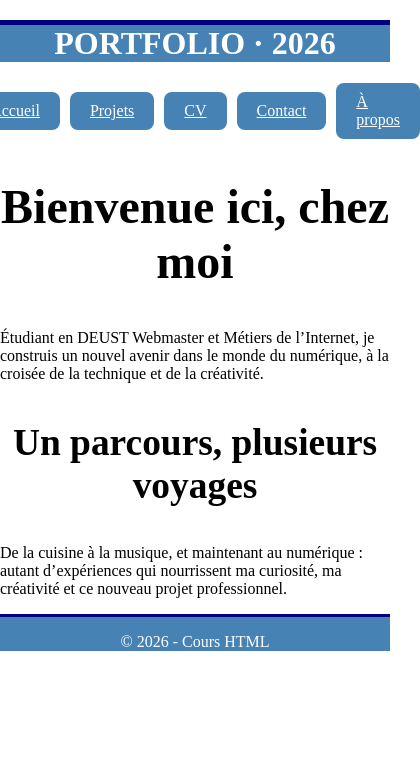
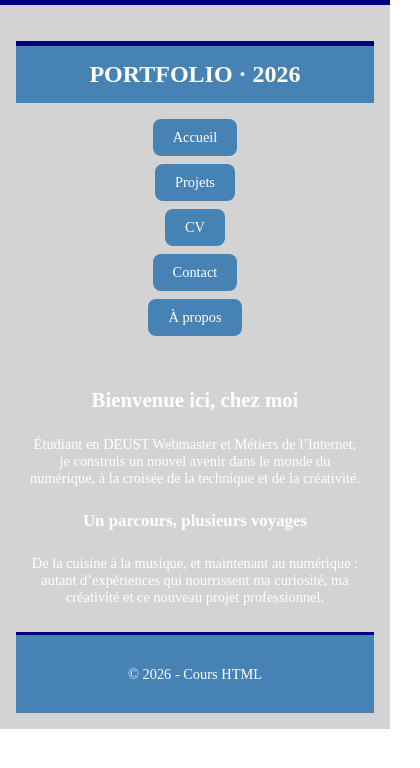
Before and after one commit to quenevra/deust-26-28, a plain HTML site: page index.html in a window 390 px wide. Shown: the whole page, 420 px wide, since content can reach past the window. Drawn offline with Linux system fonts and the light colour scheme.

Commit message:
8ème commit

```diff
--- a/css/style.css
+++ b/css/style.css
@@ -1,44 +1,98 @@
-html,
+:root {
+  --primary: lightgray;
+  --secondary: navy;
+  --background-color: aliceblue;
+  --accent: crimson;
+  --text: #222;
+  --white: #fff;
+  --title-color: white;
+  --header-color: black;
+  --primary-spacing: 15px;
+  --margin-top: 20px;
+  --spacing: clamp(0.75rem, 2vw, 2rem);
+  --radius: 10px;
+  --title-size: clamp(1.5rem, 3vw, 2.5rem);
+  --text-size: clamp(0.9rem, 1.2vw, 1.1rem);
+  --section-size: clamp(1.3rem, 2.5vw, 2rem);
+}
+* {
+  box-sizing: border-box;
+}
+html {
+  scroll-behavior: smooth;
+}
 body {
   margin: 0;
-  min-height: 100%;
-}
-body {
   min-height: 100vh;
   display: flex;
   flex-direction: column;
+  font-size: var(--text-size);
+  color: var(--text);
 }
-main {
-  flex: 1;
+img {
+  display: block;
+  max-width: 100%;
+  height: auto;
 }
+header,
 footer {
-  background-color: steelblue;
-  color: white;
+  width: 100%;
+  background-color: var(--primary);
+  color: var(--white);
   text-align: center;
-  padding: var(--primary-spacing);
-  margin-top: auto;
-  border-top: 3px solid navy;
-  width: 100%;
+}
+header {
+  border-top: 5px solid var(--secondary);
 }
 header h1 {
   background-color: steelblue;
   color: white;
   text-align: center;
   padding: var(--primary-spacing);
+  font-size: var(--title-size);
+  margin: 0;
   margin-top: 20px;
   border-top: 5px solid navy;
 }
+main {
+  flex: 1;
+  width: min(100% - 2rem, 1200px);
+  margin-inline: auto;
+  padding-block: var(--spacing);
+}
+.container {
+  display: grid;
+  grid-template-columns: minmax(0, 1fr) minmax(250px, 300px);
+  gap: clamp(1rem, 3vw, 2.5rem);
+  align-items: start;
+}
 nav ul {
-  list-style: none;
   display: flex;
+  flex-wrap: wrap;
   justify-content: center;
   align-items: center;
-  gap: 10px;
+  gap: clamp(0.5rem, 2vw, 1.2rem);
+  list-style: none;
   padding: 0;
-  margin: 20px;
+  margin: 1rem 0;
 }
 nav li {
   display: inline-block;
+}
+nav a {
+  display: inline-block;
+  padding: 0.7rem 1.2rem;
+  color: var(--white);
+  background-color: var(--primary);
+  border-radius: var(--radius);
+  text-decoration: none;
+  transition:
+    background-color 0.3s ease,
+    transform 0.3 ease;
+}
+nav a:hover {
+  background-color: var(--accent);
+  transform: translateY(-2px);
 }
 nav a.btn {
   display: inline-block;
@@ -51,50 +105,20 @@ nav a.btn {
 nav a.btn:hover {
   background-color: crimson;
 }
-#a-propos {
+section {
+  margin-block: clamp(2rem, 5vw, 4rem);
+}
+section h2 {
+  font-size: var(--section-size);
   text-align: center;
-}
-#Competences {
-  text-align: center;
-  font-size: 2rem;
-}
-#Centres {
-  text-align: center;
-  font-size: 2rem;
-}
-#Langues {
-  text-align: center;
-  font-size: 2rem;
-}
-#Formations {
-  text-align: center;
-  font-size: 2rem;
-}
-#Experiences {
-  text-align: center;
-  font-size: 2rem;
-}
-#cv {
-  text-align: center;
-  font-size: 2rem;
-}
-#projets {
-  text-align: center;
-  font-size: 2rem;
-}
-#bienvenue {
-  text-align: center;
-  font-size: 2rem;
-}
-#parcours {
-  text-align: center;
-  font-size: 2rem;
+  margin-bottom: 1.5rem;
 }
 .contact {
-  width: 250px;
-  padding: 20px;
+  width: 100%;
+  max-width: 300px;
+  padding: var(--spacing);
   border: 2px solid lightgray;
-  border-radius: 10px;
+  border-radius: var(--radius);
   background-color: aliceblue;
   position: absolute;
   right: 20px;
@@ -104,10 +128,60 @@ nav a.btn:hover {
   text-align: center;
   margin-top: 0;
 }
-contact ul {
+.contact ul {
   list-style: none;
   padding: 0;
 }
 .contact li {
-  margin: 10px 0;
+  margin-block: 0.7rem;
 }
+.cadre {
+  border: 1px solid black;
+  width: 150px;
+  padding: 5px;
+  text-align: center;
+  border-radius: 5px;
+}
+.cadre img {
+  width: 100%;
+}
+footer {
+  background-color: steelblue;
+  color: white;
+  text-align: center;
+  padding: var(--primary-spacing);
+  width: 100%;
+  margin-top: auto;
+  border-top: 3px solid var(--secondary);
+}
+@media screen and (max-width: 768px) {
+  .container {
+    grid-template-columns: 1fr;
+  }
+  .contact {
+    max-width: 100%;
+  }
+  nav ul {
+    gap: 0.5rem;
+  }
+}
+@media screen and (max-width: 480px) {
+  header,
+  footer {
+    padding: 1rem;
+  }
+  nav ul {
+    flex-direction: column;
+    align-items: stretch;
+  }
+  nav a {
+    display: block;
+    text-align: center;
+  }
+  section {
+    margin-block: 1.5rem;
+  }
+  main {
+    width: min(100% - 1.5rem, 1200px);
+  }
+}
```
Also changed, not shown: Projets.html (+3 -0 lines), projet1.jpg (added).
